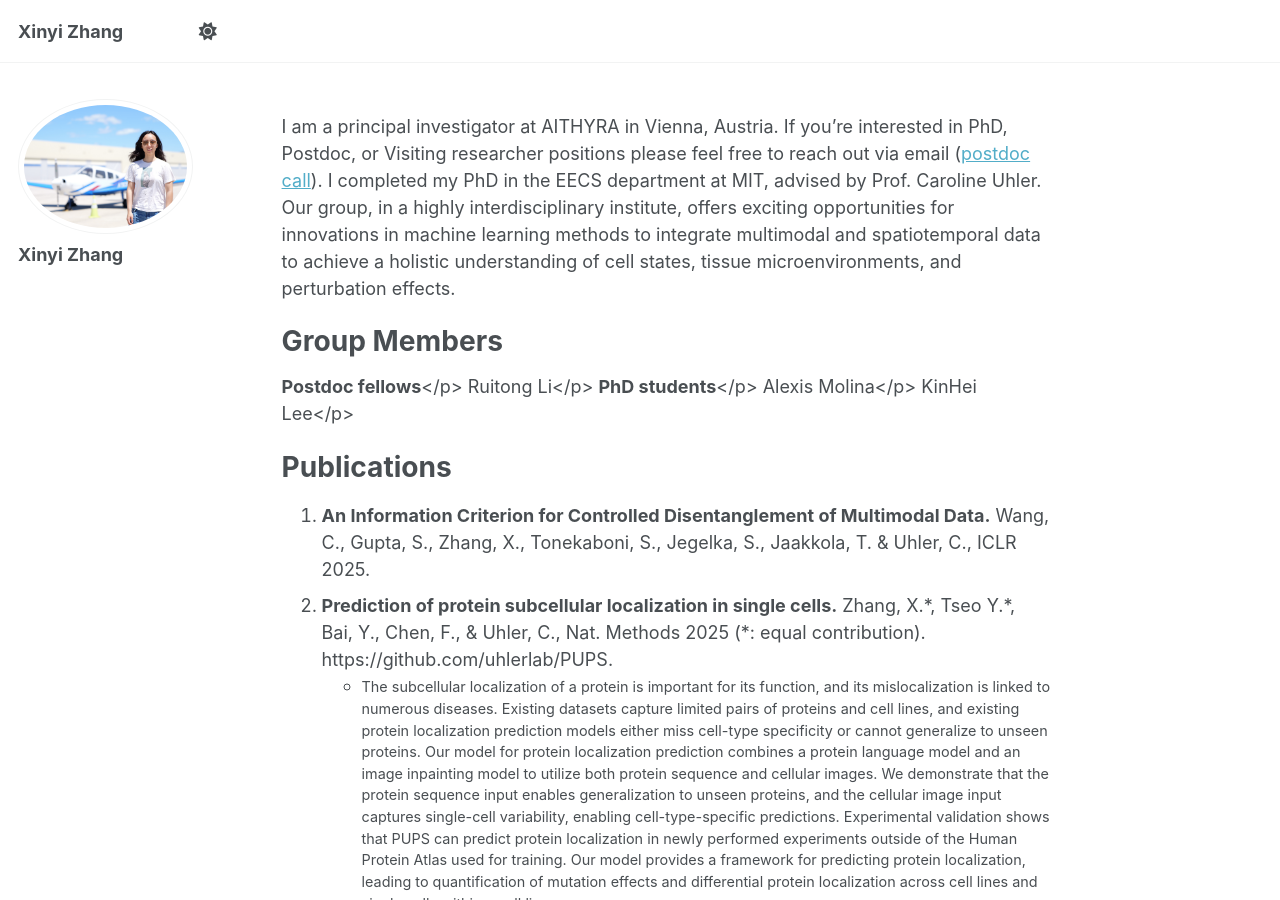
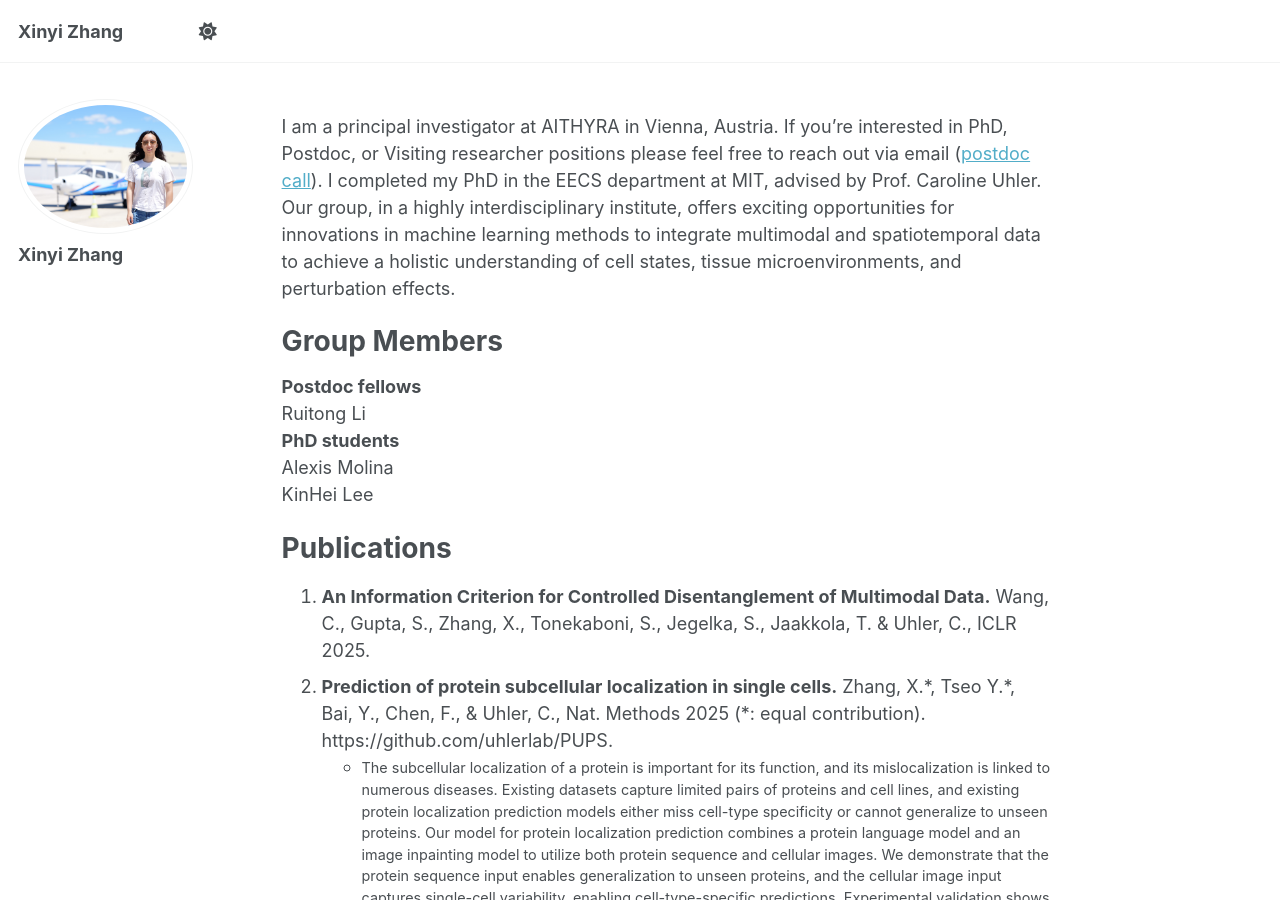
Before and after one commit to xinyiz98/xinyiz98.github.io, a Jekyll site: the page built from _pages/about.md, in a window 1280 px wide and 900 px high. Built offline with Jekyll 4.4.1, drawn with Linux system fonts in a browser that asks for light colours.

Commit message:
Fix formatting

```diff
--- a/_pages/about.md
+++ b/_pages/about.md
@@ -12,11 +12,11 @@ I completed my PhD in the EECS department at MIT, advised by Prof. Caroline Uhle
 
 Group Members
 ======
-**Postdoc fellows**</p>
-Ruitong Li</p>
-**PhD students**</p>
-Alexis Molina</p>
-KinHei Lee</p>
+**Postdoc fellows**
+Ruitong Li
+**PhD students**
+Alexis Molina
+KinHei Lee
 
 Publications
 ======
```
